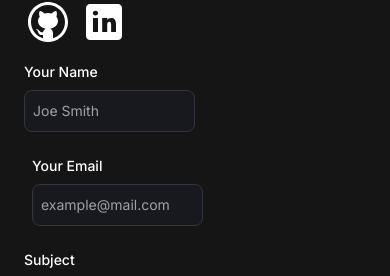
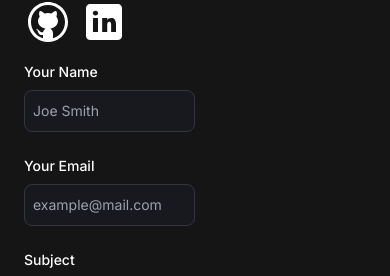
Before and after one commit to mplicinski/mzp-dev, a Next.js app: page / in a window 390 px wide. Shown: the part 4280-4556 px from the top of the page. Built offline with nearby package versions, Linux system fonts and the light colour scheme.

Commit message:
removed margin left from email input field causing visual bug on mobile layout. Added extra right margin to the previous field to account for the change.

```diff
--- a/app/components/ContactSection.tsx
+++ b/app/components/ContactSection.tsx
@@ -57,7 +57,7 @@ const ContactSection = () => {
       <div>
           <form action="" className='flex flex-col' onSubmit={handleSubmit}>
             <div className='flex flex-col md:flex-row justify-between'>
-              <div className='mb-6 w-1/2 mr-2'>
+              <div className='mb-6 w-1/2 mr-4'>
                 <label htmlFor="name" className='text-white block mb-2 text-sm font-medium'>Your Name</label>
                 <input
                   name="name"
@@ -67,7 +67,7 @@ const ContactSection = () => {
                   className="bg-[#18191E] border border-[#33353F] placeholder-[#9CA2A9] text-gray-100 text-sm rounded-lg block w-full py-2.5 pl-2"
                   placeholder='Joe Smith'/>
               </div>
-              <div className='mb-6 w-1/2 ml-2'>
+              <div className='mb-6 w-1/2'>
                 <label htmlFor="email" className='text-white block mb-2 text-sm font-medium'>Your Email</label>
                 <input
                   name="email"
```
